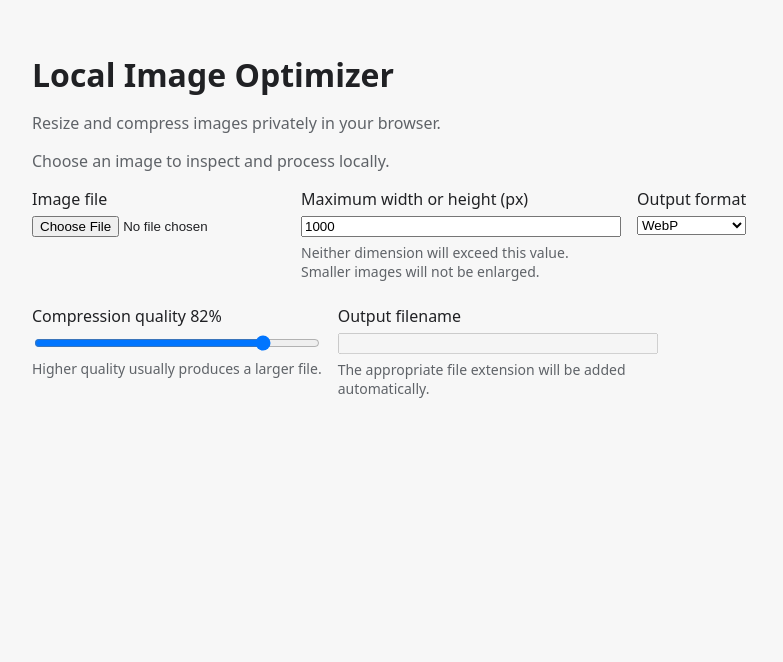
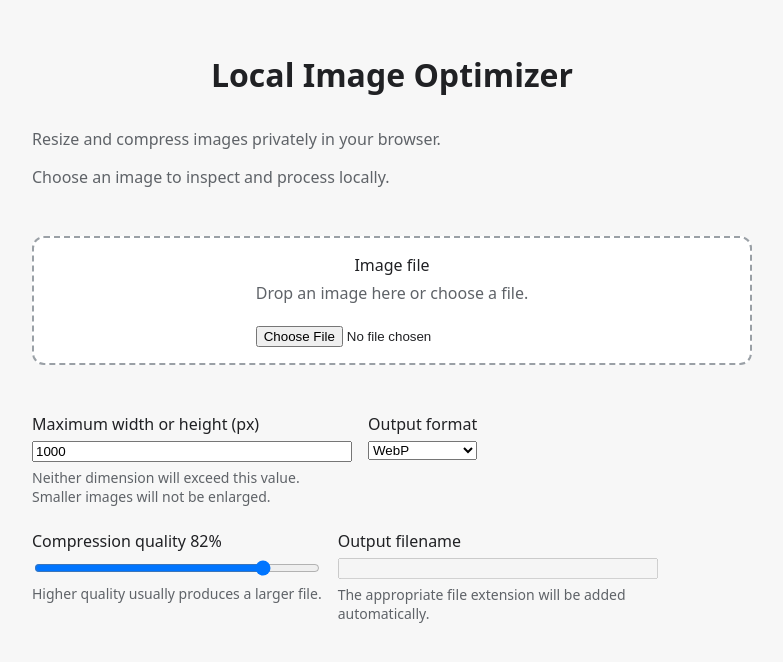
Before and after one commit to redrambles/local-image-optimizer, a React (Vite) app: page / in a window 1280 px wide. Shown: the top 662 px of the page, without its empty margins (248-1031 px from the left). Built offline with nearby package versions, Linux system fonts and the light colour scheme.

Commit message:
feat: Add drag and drop image support

```diff
--- a/src/App.css
+++ b/src/App.css
@@ -6,6 +6,8 @@ main {
 
 h1 {
   margin-bottom: 0.5rem;
+  text-align: center;
+  padding-bottom: 1rem;
 }
 
 p {
@@ -56,6 +58,53 @@ img {
 
 #max-dimension[aria-invalid="true"] {
   border-color: #b3261e;
+}
+
+.file-control {
+  flex: 0 0 100%;
+  display: grid;
+  gap: 0.5rem;
+  margin-block: 2rem;
+}
+
+.drop-zone {
+  justify-content: center;
+  text-align: center;
+  padding: 1rem;
+  border: 2px dashed #9aa0a6;
+  border-radius: 0.75rem;
+  background-color: white;
+  transition:
+    border-color 150ms ease,
+    background-color 150ms ease;
+}
+
+.drop-zone--error {
+  border-color: #b3261e;
+}
+
+.drop-zone--active {
+  border-color: #137333;
+  background-color: #e6f4ea;
+}
+
+.file-selection-error {
+  margin: 0;
+  padding: 0.75rem 1rem;
+  border-left: 4px solid #b3261e;
+  border-radius: 0.375rem;
+  background-color: #fce8e6;
+  color: #8c1d18;
+  font-weight: 700;
+}
+
+.drop-zone-instructions {
+  padding-bottom: 1rem;
+  margin: 0;
+}
+
+.drop-zone input[type="file"] {
+  width: 100%;
 }
 
 .download-link {
--- a/src/App.tsx
+++ b/src/App.tsx
@@ -1,7 +1,7 @@
 import "./App.css";
 import { useState, useRef } from "react";
 import { calculateSizeChange } from "./image-processing/calculateSizeChange";
-import type { ChangeEvent } from "react";
+import type { ChangeEvent, DragEvent as ReactDragEvent } from "react";
 import { useImageProcessor } from "./hooks/useImageProcessor";
 import { isValidMaxDimension } from "./image-processing/isValidMaxDimension";
 import type { OutputMimeType } from "./image-processing/processImage";
@@ -29,18 +29,58 @@ function App() {
     useState<OutputMimeType>("image/webp");
   const [compressionQuality, setCompressionQuality] = useState<number>(82);
   const [outputFileName, setOutputFileName] = useState("");
+  const [isDragging, setIsDragging] = useState(false);
   const imageInputRef = useRef<HTMLInputElement>(null);
 
   const handleFileSelect = (e: ChangeEvent<HTMLInputElement>) => {
     const file = e.currentTarget.files?.[0];
 
-    if (!file) {
+    if (file) {
+      handleImageFile(file);
+    }
+  };
+
+  const handleImageFile = (file: File) => {
+    const originalNameWithoutExtension = file.name.replace(/\.[^.]+$/, "");
+    setOutputFileName(`${originalNameWithoutExtension}-optimized`);
+    selectFile(file);
+  };
+
+  const handleDragEnter = (event: ReactDragEvent<HTMLDivElement>) => {
+    event.preventDefault();
+
+    if (processingState.status !== "processing") {
+      setIsDragging(true);
+    }
+  };
+
+  const handleDragOver = (event: ReactDragEvent<HTMLDivElement>) => {
+    // To allow our div to receive the drop we need to cancel drag over
+    event.preventDefault();
+  };
+
+  const handleDragLeave = (event: ReactDragEvent<HTMLDivElement>) => {
+    event.preventDefault();
+    setIsDragging(false);
+  };
+
+  const handleDrop = (event: ReactDragEvent<HTMLDivElement>) => {
+    event.preventDefault();
+    setIsDragging(false);
+
+    if (processingState.status === "processing") {
       return;
     }
-    const originalNameWithoutExtension = file.name.replace(/\.[^.]+$/, "");
 
-    setOutputFileName(`${originalNameWithoutExtension}-optimized`);
-    selectFile(file);
+    const file = event.dataTransfer.files?.[0];
+
+    if (!file) return;
+
+    if (imageInputRef.current) {
+      imageInputRef.current.value = "";
+    }
+
+    handleImageFile(file);
   };
 
   const handleOptimize = async () => {
@@ -66,31 +106,73 @@ function App() {
       ? calculateSizeChange(selectedFile.size, processedResult.blob.size)
       : null;
 
+  const fileSelectionError =
+    processingState.status === "error" && !selectedFile
+      ? processingState.message
+      : null;
+
   const handleReset = () => {
     reset();
     setOutputFileName("");
 
     if (imageInputRef.current) {
-      imageInputRef.current.value = ""; // Have to reach into the DOM node with a ref to clear the input and focus
+      imageInputRef.current.value = ""; // Reach into the DOM node to clear the input and focus
       imageInputRef.current.focus();
     }
   };
+
+  const dropZoneClasses = [
+    "control",
+    "drop-zone",
+    isDragging && "drop-zone--active",
+    fileSelectionError && "drop-zone--error",
+  ]
+    .filter(Boolean)
+    .join(" ");
+
   return (
     <main>
       <h1>Local Image Optimizer</h1>
       <p>Resize and compress images privately in your browser.</p>
       <p>Choose an image to inspect and process locally.</p>
       <div className="controls">
-        <div className="control">
+        <div className="file-control">
+          <div
+            className={dropZoneClasses}
+            onDragEnter={handleDragEnter}
+            onDragOver={handleDragOver}
+            onDragLeave={handleDragLeave}
+            onDrop={handleDrop}
+          >
             <label htmlFor="image-file">Image file</label>
+            <p id="image-file-instructions" className="drop-zone-instructions">
+              Drop an image here or choose a file.
+            </p>
             <input
               id="image-file"
               ref={imageInputRef}
               type="file"
               accept="image/*"
+              aria-invalid={fileSelectionError ? true : undefined}
+              aria-describedby={
+                fileSelectionError
+                  ? "image-file-instructions image-file-error"
+                  : "image-file-instructions"
+              }
               onChange={handleFileSelect}
               disabled={processingState.status === "processing"}
             />
+          </div>
+
+          {fileSelectionError && (
+            <p
+              id="image-file-error"
+              className="file-selection-error"
+              role="alert"
+            >
+              {fileSelectionError}
+            </p>
+          )}
         </div>
         <div className="control">
           <label htmlFor="max-dimension">Maximum width or height (px)</label>
@@ -193,7 +275,7 @@ function App() {
           <p>Image optimized successfully.</p>
         )}
 
-        {processingState.status === "error" && (
+        {processingState.status === "error" && selectedFile && (
           <p role="alert">{processingState.message}</p>
         )}
       </div>
--- a/src/hooks/useImageProcessor.ts
+++ b/src/hooks/useImageProcessor.ts
@@ -59,7 +59,6 @@ export function useImageProcessor() {
     }, [processedPreviewURL]);
 
     function selectFile(file: File): void {
-        // More important for when we support drag-and-drop
         if (!file.type.startsWith("image/")) {
             setSelectedFile(null);
             setOriginalPreviewURL(null);
--- a/src/image-processing/processImage.ts
+++ b/src/image-processing/processImage.ts
@@ -52,7 +52,7 @@ export async function processImage(
         const context = canvas.getContext("2d");
 
         if (!context) {
-            throw new Error("A 2D canvas context could not be created. Alas.")
+            throw new Error("A 2D canvas context could not be created.")
         }
 
         context.drawImage(bitmap, 0, 0, processedDimensions.width, processedDimensions.height);
```
Also changed, not shown: 2 other files (tests, documents, lock files or other folders). Lines whose indentation alone changed are shown as unchanged.
